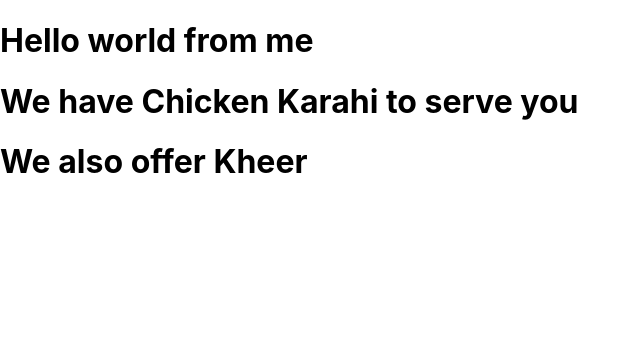
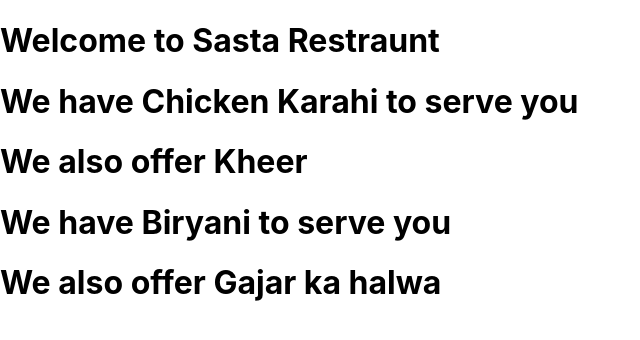
Before and after one commit to BilalXulfiqar/project003, a React (Create React App) app: page / in a window 1280 px wide. Shown: the top 340 px of the page, without its empty margins (0-640 px from the left). Built offline with nearby package versions, Linux system fonts and the light colour scheme.

Commit message:
Update App.js

```diff
--- a/src/App.js
+++ b/src/App.js
@@ -4,8 +4,9 @@ import Dinner from './dinner.js';
 function App() {
   return (
     <div>
-        <h1>Hello world from me</h1>
+        <h1>Welcome to Sasta Restraunt</h1>
         < Dinner dishName="Chicken Karahi" sweetDish="Kheer" />
+        < Dinner dishName="Biryani" sweetDish="Gajar ka halwa" />
     </div>
   );
 }
```
